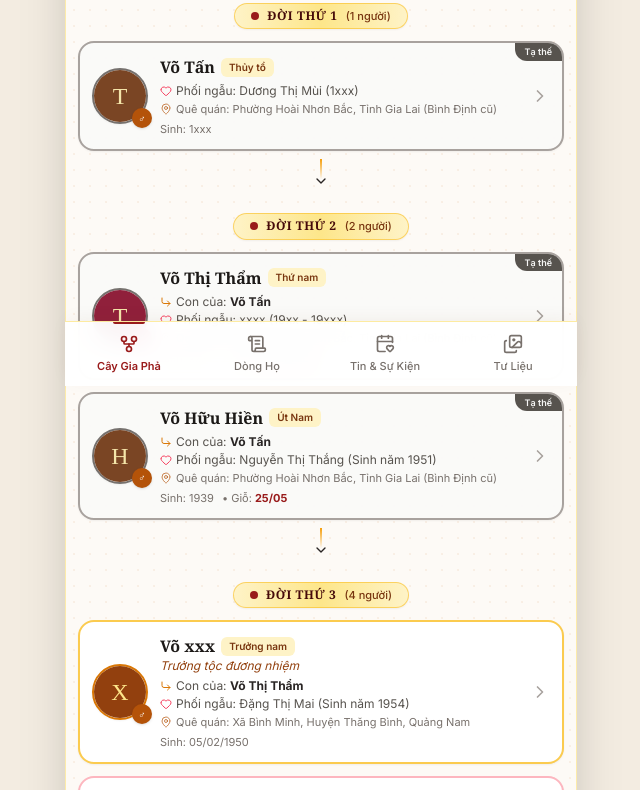
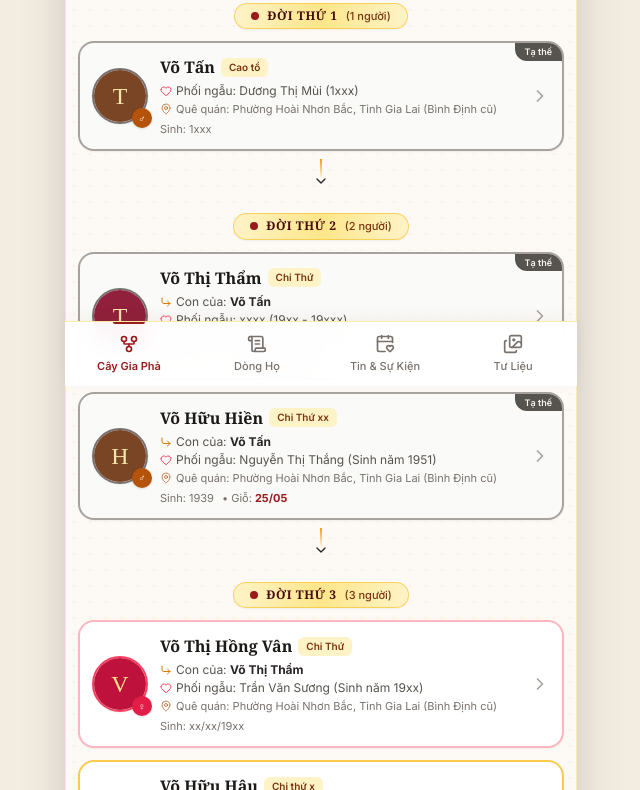
Before and after one commit to Giaphadongho/Binh-Dinh, a plain HTML site: page index.html in a window 1280 px wide. Shown: the part 414-1204 px from the top of the page, without its empty margins (319-959 px from the left). Drawn offline with nearby package versions, Linux system fonts and the light colour scheme.

Commit message:
Update index.html

```diff
--- a/index.html
+++ b/index.html
@@ -197,7 +197,7 @@
                     gender: 'male',
                     generation: 1,
                     relationType: 'Gốc',
-                    order: 'Thủy tổ',
+                    order: 'Cao tổ',
                     parentId: '',
                     branch: 'Gốc',
                     spouse: 'Dương Thị Mùi (1xxx)',
@@ -224,9 +224,9 @@
                     gender: 'female',
                     generation: 2,
                     relationType: 'Gốc',
-                    order: 'Thứ nam',
+                    order: 'Chi Thứ',
                     parentId: 'm1',
-                    branch: '',
+                    branch: 'Thứ nữ',
                     spouse: 'xxxx (19xx - 19xxx)',
                     birthplace: '',
                     hometown: 'Phường Hoài Nhơn Bắc, Tỉnh Gia Lai (Bình Định cũ)',
@@ -251,9 +251,9 @@
                     gender: 'male',
                     generation: 2,
                     relationType: 'Gốc',
-                    order: 'Út Nam',
+                    order: 'Chi Thứ xx',
                     parentId: 'm1',
-                    branch: 'Chi Thứ xx',
+                    branch: 'Út Nam',
                     spouse: 'Nguyễn Thị Thắng (Sinh năm 1951)',
                     birthplace: 'Bình Định',
                     hometown: 'Phường Hoài Nhơn Bắc, Tỉnh Gia Lai (Bình Định cũ)',
@@ -272,42 +272,15 @@
                     avatar: 'https://placehold.co/200x200/047857/ffffff?text=Anh+Nam'
                 },
                 {
-                    id: 'm4',
-                    name: 'Võ xxx',
-                    alias: 'Trưởng tộc đương nhiệm',
-                    gender: 'male',
-                    generation: 3,
-                    relationType: 'Gốc',
-                    order: 'Trưởng nam',
-                    parentId: 'm2',
-                    branch: 'Chi Trưởng',
-                    spouse: 'Đặng Thị Mai (Sinh năm 1954)',
-                    birthplace: 'Hòa Vang, Đà Nẵng',
-                    hometown: 'Xã Bình Minh, Huyện Thăng Bình, Quảng Nam',
-                    ethnicity: 'Kinh',
-                    religion: 'Không',
-                    address: 'Hòa Vang, TP. Đà Nẵng',
-                    birth: '05/02/1950',
-                    status: 'alive',
-                    deathDate: '',
-                    death: '',
-                    burial: '',
-                    burialMap: '',
-                    job: 'Kỹ sư Xây dựng (Đã nghỉ hưu)',
-                    phone: '0905.xxx.xxx',
-                    bio: 'Người khởi xướng việc số hóa gia phả dòng họ và chủ trì công tác trùng tu Nhà thờ họ.',
-                    avatar: 'https://placehold.co/200x200/b45309/ffffff?text=Bác+Hùng'
-                },
-                {
                     id: 'm5',
                     name: 'Võ Thị Hồng Vân',
                     alias: '',
                     gender: 'female',
                     generation: 3,
                     relationType: 'Gốc',
-                    order: 'Thứ nữ',
+                    order: 'Chi Thứ',
                     parentId: 'm2',
-                    branch: 'Chi Trưởng',
+                    branch: 'Thứ nữ',
                     spouse: 'Trần Văn Sương (Sinh năm 19xx)',
                     birthplace: '',
                     hometown: 'Phường Hoài Nhơn Bắc, Tỉnh Gia Lai (Bình Định cũ)',
@@ -332,7 +305,7 @@
                     gender: 'male',
                     generation: 3,
                     relationType: 'Gốc',
-                    order: 'Chi thứ xx',
+                    order: 'Chi thứ x',
                     parentId: 'm3',
                     branch: 'Trưởng Nam',
                     spouse: 'Lê Thị Nghề (Sinh ngày 03/02/1985) - Tỉnh. QUảng Ngãi',
@@ -359,7 +332,7 @@
                     gender: 'male',
                     generation: 3,
                     relationType: 'Gốc',
-                    order: 'Chi thứ xx',
+                    order: 'Chi thứ x',
                     parentId: 'm3',
                     branch: 'Út Nam',
                     spouse: 'Lê Thu Thảo (Sinh ngày 15/10/1994) - Tp. Đà Nẵng',
@@ -386,7 +359,7 @@
                     gender: 'female',
                     generation: 4,
                     relationType: 'Gốc',
-                    order: 'Chi thứ xx',
+                    order: 'Chi thứ x',
                     parentId: 'm5',
                     branch: 'Trưởng Nữ',
                     spouse: '',
@@ -413,7 +386,7 @@
                     gender: 'female',
                     generation: 4,
                     relationType: 'Gốc',
-                    order: 'Chi thứ xx',
+                    order: 'Chi thứ x',
                     parentId: 'm5',
                     branch: 'Thứ Nữ',
                     spouse: '',
@@ -440,7 +413,7 @@
                     gender: 'female',
                     generation: 4,
                     relationType: 'Gốc',
-                    order: 'Chi thứ xx',
+                    order: 'Chi thứ x',
                     parentId: 'm5',
                     branch: 'Thứ Nữ',
                     spouse: '',
@@ -467,7 +440,7 @@
                     gender: 'female',
                     generation: 4,
                     relationType: 'Gốc',
-                    order: 'Chi thứ xx',
+                    order: 'Chi thứ x',
                     parentId: 'm5',
                     branch: 'Út Nữ',
                     spouse: '',
@@ -494,7 +467,7 @@
                     gender: 'male',
                     generation: 4,
                     relationType: 'Gốc',
-                    order: 'Chi thứ xx',
+                    order: 'Chi thứ x',
                     parentId: 'm7',
                     branch: 'Quý Nam/ Đích tôn',
                     spouse: '',
@@ -521,7 +494,7 @@
                     gender: 'female',
                     generation: 4,
                     relationType: 'Gốc',
-                    order: 'Chi thứ xx',
+                    order: 'Chi thứ x',
                     parentId: 'm7',
                     branch: 'Trưởng Nữ',
                     spouse: '',
@@ -548,7 +521,7 @@
                     gender: 'female',
                     generation: 4,
                     relationType: 'Gốc',
-                    order: 'Chi thứ xx',
+                    order: 'Chi thứ x',
                     parentId: 'm7',
                     branch: 'Út Nữ',
                     spouse: '',
@@ -575,7 +548,7 @@
                     gender: 'male',
                     generation: 4,
                     relationType: 'Gốc',
-                    order: 'Chi thứ xx',
+                    order: 'Chi thứ x',
                     parentId: 'm8',
                     branch: 'Quý Nam',
                     spouse: '',
@@ -602,7 +575,7 @@
                     gender: 'female',
                     generation: 4,
                     relationType: 'Con nuôi',
-                    order: 'Chi thứ xx',
+                    order: 'Chi thứ x',
                     parentId: 'm8',
                     branch: '',
                     spouse: '',
@@ -629,7 +602,7 @@
                     gender: 'male',
                     generation: 4,
                     relationType: 'Gốc',
-                    order: 'Chi thứ xx',
+                    order: 'Chi thứ x',
                     parentId: 'm8',
                     branch: '',
                     spouse: '',
```
